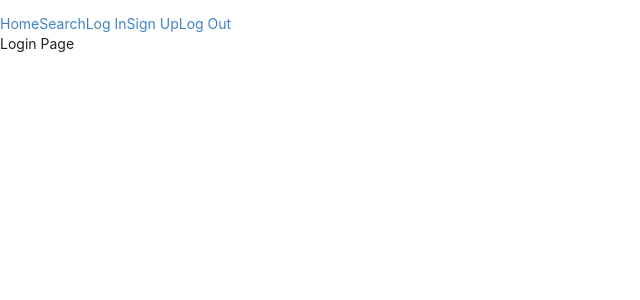
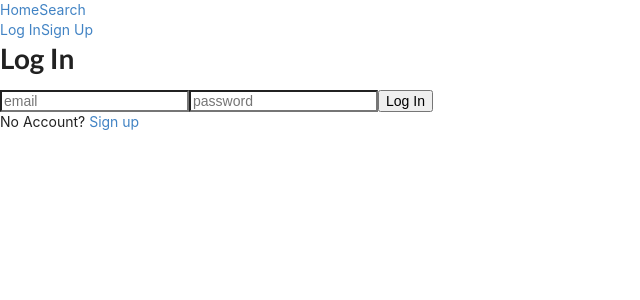
Before and after one commit to Leslie-23/mern-bible, a React (Create React App) app: page /login in a window 1280 px wide. Shown: the top 300 px of the page, without its empty margins (0-640 px from the left). Built offline with nearby package versions, Linux system fonts and the light colour scheme.

Commit message:
Successful sign-up and log in after changing database name

```diff
--- a/config/database.js
+++ b/config/database.js
@@ -1,7 +1,7 @@
 const mongoose = require("mongoose");
 
 mongoose.connect(
-  "mongodb://localhost:27017/test", // < replace with your database name!
+  "mongodb://localhost:27017/mern-bible", // < replace with your database name!
 )
 
 const db = mongoose.connection;
--- a/src/components/Header/Header.jsx
+++ b/src/components/Header/Header.jsx
@@ -1,12 +1,18 @@
 export default function Header(props) {
   return (
     <nav>
-      <p>{props.user ? `Hello, ${props.user.name}` : ""}</p>
       <a href="/">Home</a>
       <a href="/search">Search</a>
-      <a href="/login">Log In</a>
-      <a href="/signup">Sign Up</a>
-      <a href="/logout" onClick={props.handleLogout}>Log Out</a>
+      {props.user ? (
+        <a href="/logout" onClick={props.handleLogout}>
+          Log Out
+        </a>
+      ) : (
+        <div>
+          <a href="/login">Log In</a>
+          <a href="/signup">Sign Up</a>
+        </div>
+      )}
     </nav>
   );
 }
--- /dev/null
+++ b/src/components/SearchForm/SearchForm.jsx
@@ -0,0 +1,5 @@
+export default function SearchForm() {
+    return(
+        <h1>SearchForm go here</h1>
+    )
+}
--- a/src/pages/App/App.js
+++ b/src/pages/App/App.js
@@ -19,8 +19,6 @@ function App() {
     userService.logout();
     setUser(null);
   };
-
-  // element={<Home user={user} handleLogout={handleLogout} />}
 
   return (
     <Routes>
--- a/src/pages/LoginPage/LoginPage.jsx
+++ b/src/pages/LoginPage/LoginPage.jsx
@@ -1,11 +1,60 @@
-import React from 'react';
-import './LoginPage.css';
+import { React, useState } from "react";
+import { useNavigate } from "react-router";
+import ErrorMessage from "../../components/ErrorMessage/ErrorMessage";
+import userService from "../../utils/userService";
+import "./LoginPage.css";
 
+export default function LoginPage(props) {
+  const [error, setError] = useState("");
+  const [fields, setFields] = useState({
+    email: "",
+    password: "",
+  });
 
-export default function LoginPage(props){
+  const navigate = useNavigate();
 
+  const handleChange = (e) => {
+    setFields({
+      ...fields,
+      [e.target.name]: e.target.value,
+    });
+  };
 
-    return (
-      <div>Login Page</div>
-      );
+  const handleSubmit = async (e) => {
+    e.preventDefault();
+    try {
+      await userService.login(fields);
+      props.handleSignupOrLogin();
+      navigate("/search");
+    } catch (err) {
+      setError(err.message);
+    }
+  };
+
+  return (
+    <div>
+      <h1>Log In</h1>
+      <form onSubmit={handleSubmit}>
+        <input
+          type="email"
+          name="email"
+          placeholder="email"
+          value={fields.email}
+          onChange={handleChange}
+          required={true}
+        />
+        <input
+          type="password"
+          name="password"
+          placeholder="password"
+          value={fields.password}
+          onChange={handleChange}
+          required={true}
+        />
+        <button type="submit">Log In</button>
+      </form>
+      <p>No Account? <a href="/signup">Sign up</a></p>
+      <p>{error ? <ErrorMessage error={error} /> : null}</p>
+    </div>
+  );
 }
--- a/src/pages/Search/Search.jsx
+++ b/src/pages/Search/Search.jsx
@@ -1,3 +1,10 @@
+import SearchForm from "../../components/SearchForm/SearchForm";
+
 export default function Search(props) {
-  return <h1>Search</h1>;
+  return (
+    <div>
+      <h1>Search</h1>
+      <SearchForm />
+    </div>
+  );
 }
--- a/src/pages/SignupPage/SignupPage.jsx
+++ b/src/pages/SignupPage/SignupPage.jsx
@@ -22,8 +22,9 @@ export default function SignUpPage(props) {
 
   const handleSubmit = async (e) => {
     e.preventDefault();
-    console.log(fields);
+
     try {
+      await userService.signup(fields)
       props.handleSignupOrLogin();
       navigate("/search");
     } catch (err) {
@@ -33,12 +34,12 @@ export default function SignUpPage(props) {
 
   return (
     <div>
-      <h1>Sign up Page!</h1>
-      <form onSubmit={handleSubmit}>
+      <h1>Sign up Page</h1>
+      <form action="" onSubmit={handleSubmit}>
         <input
           type="text"
           name="name"
-          placeholder="Name"
+          placeholder="name"
           value={fields.name}
           onChange={handleChange}
           required={true}
@@ -62,7 +63,7 @@ export default function SignUpPage(props) {
         <input
           type="password"
           name="passwordConf"
-          placeholder="Confirm Password"
+          placeholder="confirm cassword"
           value={fields.passwordConf}
           onChange={handleChange}
           required={true}
--- a/src/utils/userService.js
+++ b/src/utils/userService.js
@@ -1,21 +1,25 @@
-import tokenService from './tokenService';
+import tokenService from "./tokenService";
 
-const BASE_URL = '/api/users/';
+const BASE_URL = "/api/users/";
 
 function signup(user) {
-  return fetch(BASE_URL + 'signup', {
-    method: 'POST',
-    headers: new Headers({'Content-Type': 'application/json'}),  // If you are sending a file/photo over
-    // what do datatype do you need to change this too?
-    body: JSON.stringify(user)
+  return (
+    fetch(BASE_URL + "signup", {
+      method: "POST",
+      headers: new Headers({ "Content-Type": "application/json" }),
+      body: JSON.stringify(user),
     })
-  .then(res => {
+      .then((res) => {
         if (res.ok) return res.json();
         // Probably a duplicate email
-    throw new Error('Email already taken!');
+        console.log(
+          "if you have an error, you must check your server terminal!"
+        );
+        throw new Error("Email already taken!")
       })
       // Parameter destructuring!
-  .then(({token}) => tokenService.setToken(token));
+      .then(({ token }) => tokenService.setToken(token))
+  );
   // The above could have been written as
   //.then((token) => token.token);
 }
@@ -29,22 +33,22 @@ function logout() {
 }
 
 function login(creds) {
-  return fetch(BASE_URL + 'login', {
-    method: 'POST',
-    headers: new Headers({'Content-Type': 'application/json'}),
-    body: JSON.stringify(creds)
+  return fetch(BASE_URL + "login", {
+    method: "POST",
+    headers: new Headers({ "Content-Type": "application/json" }),
+    body: JSON.stringify(creds),
   })
-  .then(res => {
+    .then((res) => {
       // Valid login if we have a status of 2xx (res.ok)
       if (res.ok) return res.json();
-    throw new Error('Bad Credentials!');
+      throw new Error("Bad Credentials!");
     })
-  .then(({token}) => tokenService.setToken(token));
+    .then(({ token }) => tokenService.setToken(token));
 }
 
 export default {
   signup,
   getUser,
   logout,
-  login
+  login,
 };
```
Also changed, not shown: controllers/users.js (+13 -12 lines). Lines whose indentation alone changed are shown as unchanged.
